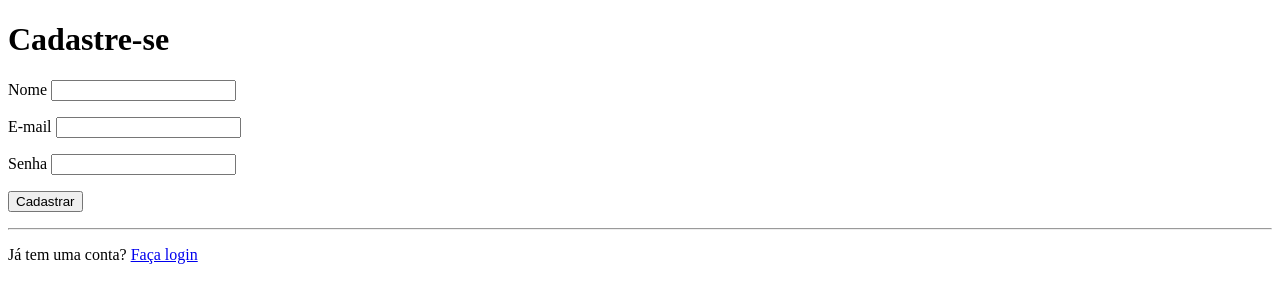
After one commit to onelucas/Projeto-EasyKcal, a PHP site: page /cadastro.php in a window 1280 px wide. The commit adds this page. Shown: the top 303 px of the page. Run offline with PHP 8.4, Linux system fonts and the light colour scheme.

Commit message:
Cadastro/criptografia

```diff
--- /dev/null
+++ b/src/cadastro.php
@@ -0,0 +1,74 @@
+<?php
+include('conexao.php');
+
+// Cadastro Process
+if (isset($_POST['email_cadastro']) || isset($_POST['senha_cadastro']) || isset($_POST['nome_cadastro'])) {
+    if (strlen($_POST['email_cadastro']) == 0 || strlen($_POST['senha_cadastro']) == 0 || strlen($_POST['nome_cadastro']) == 0) {
+        echo "Preencha todos os campos para cadastro!";
+    } else {
+        $nome = $mysqli->real_escape_string($_POST['nome_cadastro']);
+        $email_cadastro = $mysqli->real_escape_string($_POST['email_cadastro']);
+        $senha_cadastro = $_POST['senha_cadastro'];
+
+        // Criptografar a senha
+        $senha_criptografada = password_hash($senha_cadastro, PASSWORD_DEFAULT);
+
+        // Verificar se o email já está cadastrado
+        $sql_check = "SELECT * FROM usuarios WHERE email = '$email_cadastro'";
+        $sql_check_query = $mysqli->query($sql_check);
+
+        if ($sql_check_query->num_rows > 0) {
+            echo "E-mail já cadastrado. Tente outro e-mail.";
+        } else {
+            // Inserir novo usuário com senha criptografada
+            $sql_insert = "INSERT INTO usuarios (nome, email, senha) VALUES ('$nome', '$email_cadastro', '$senha_criptografada')";
+            if ($mysqli->query($sql_insert)) {
+                echo "Cadastro realizado com sucesso!";
+                echo "<br><a href='index.php'>Clique aqui para fazer login</a>";
+            } else {
+                echo "Erro ao cadastrar: " . $mysqli->error;
+            }
+        }
+    }
+}
+?>
+
+<!DOCTYPE html>
+<html lang="en">
+
+<head>
+    <meta charset="UTF-8">
+    <meta http-equiv="X-UA-Compatible" content="IE=edge">
+    <meta name="viewport" content="width=device-width, initial-scale=1.0">
+    <title>Cadastro</title>
+</head>
+
+<body>
+    <h1>Cadastre-se</h1>
+
+    <!-- Cadastro Form -->
+    <form action="" method="POST">
+        <p>
+            <label>Nome</label>
+            <input type="text" name="nome_cadastro">
+        </p>
+        <p>
+            <label>E-mail</label>
+            <input type="text" name="email_cadastro">
+        </p>
+        <p>
+            <label>Senha</label>
+            <input type="password" name="senha_cadastro">
+        </p>
+        <p>
+            <button type="submit">Cadastrar</button>
+        </p>
+    </form>
+
+    <hr>
+
+
+    <p>Já tem uma conta? <a href="index.php">Faça login</a></p>
+</body>
+
+</html>
--- a/src/usuarios.sql
+++ b/src/usuarios.sql
@@ -31,7 +31,7 @@ CREATE TABLE `usuarios` (
   `id` int(11) NOT NULL,
   `nome` varchar(100) DEFAULT NULL,
   `email` varchar(140) NOT NULL,
-  `senha` varchar(16) NOT NULL
+  `senha` varchar(255) NOT NULL
 ) ENGINE=InnoDB DEFAULT CHARSET=utf8 COLLATE=utf8_general_ci;
 
 --
```
Also changed, not shown: src/index.php (+21 -16 lines).
